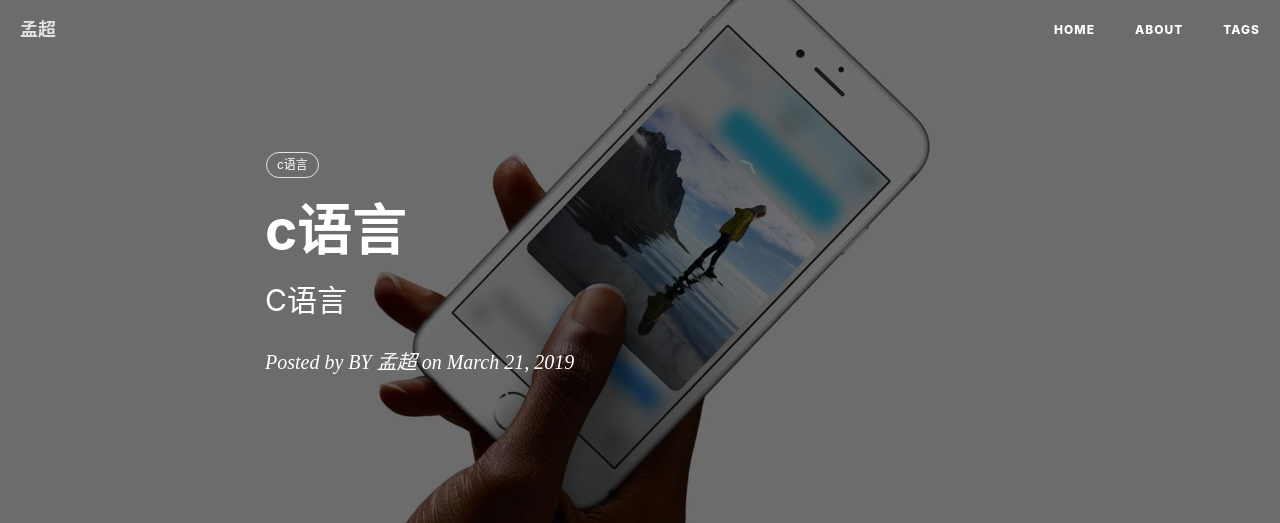
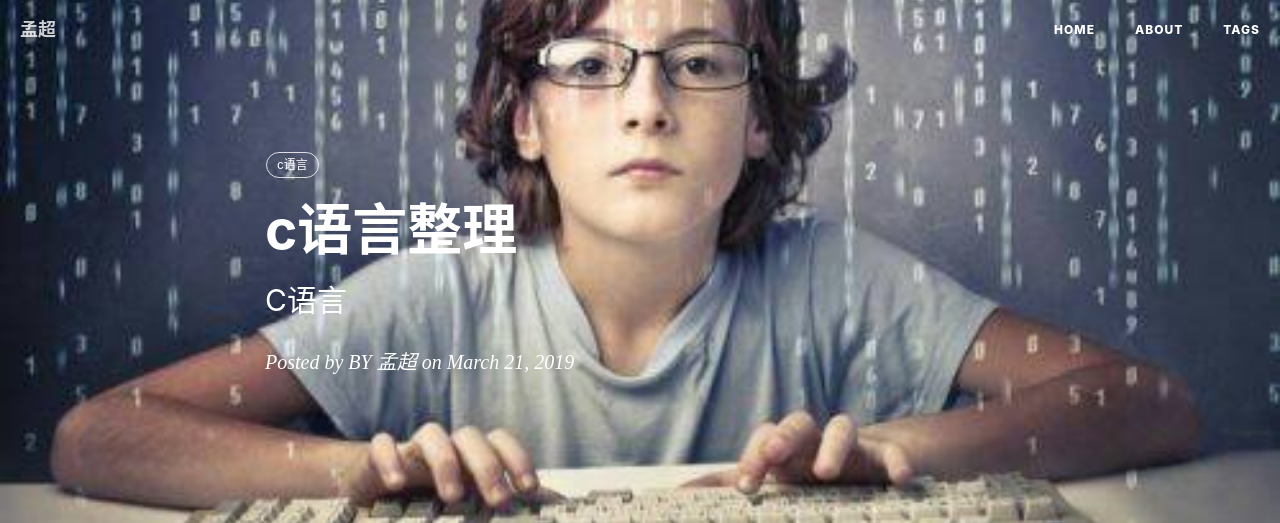
Before and after one commit to vzhan229/vzhan229.github.io, a Jekyll site: the page built from _posts/2019-03-21-c-language.md, in a window 1280 px wide. Shown: the top 523 px of the page. Built offline with Jekyll 4.4.1, drawn with Linux system fonts in a browser that asks for light colours; nearby versions of some CDN libraries; comment, search, counter and statistics services are not loaded; some of the changed text lies outside the part shown; grey boxes are pictures that could not be loaded.

Commit message:
更新文章

````diff
--- a/_posts/2019-03-21-c-language.md
+++ b/_posts/2019-03-21-c-language.md
@@ -1,10 +1,10 @@
 ---
 layout:     post
-title:      c语言
+title:      c语言整理
 subtitle:   C语言
 date:       2019-03-21
 author:     BY 孟超
-header-img: img/post-bg-ios9-web.jpg
+header-img: img/c.jpg
 catalog: 	 true
 tags:
     - c语言
@@ -24,7 +24,7 @@ tags:
 
 ### （1）补码的基础
 
-#### 计算机的基石补码
+**计算机的基石补码**
 
 对于一个字节（8 位），他所能表示的范围有多大呢？答案是共 256（2的八次方）种。 内存模型也和下图差不多，可以这样理解。（计算机中地址编码的基本单位是字节）
 
@@ -56,13 +56,13 @@ C语言规定float<=double <=long double 具体字节数由编译器决定（好
 
 
 
-#### 下面说一下浮点数类型中的那个坑
+**下面说一下浮点数类型中的那个坑**
 
 ① 在用这段代码的时候printf("%f",10/3);时，打印出来应该是0.000000，而不是3.333333
 
 应该这样做才对printf("%f",(float)10/3);必须强制类型转化一下才行。才能打印出来3..333333
 
-#### 浮点数与0的比较（浮点数的范围是无线趋近于0的）
+**浮点数与0的比较（浮点数的范围是无线趋近于0的）**
 
 ```c
 #include <stdio.h>
@@ -92,7 +92,7 @@ int main()
 
 这样才对，这叫修正值。
 
-#### const
+**const**
 
 下面说说const这货
 
@@ -117,7 +117,7 @@ int const * const pi ;这就是上边两种的综合了，都不可以修改.
 
 ### （3）类型转换
 
-#### 隐式类型转换
+**隐式类型转换**
 
 **算术转化**
 在进行运算时，以表达式中最长类型为主，将其他类型位据均转换成该类型 。默认转换的
@@ -125,7 +125,10 @@ int const * const pi ;这就是上边两种的综合了，都不可以修改.
 **赋值转化**
 整型和实型之间是可以相互赋值的。赋值的原则是，一个是加零，一个是去小数位。
 
-#### 强制类型转化
+**强制类型转化**
+
+
+
 int a=（int）3.333;
 
 ### （4）运算符优先级相关问题
@@ -518,6 +521,8 @@ export LD_LIBRARY_PATH=$LD_LIBRARY_PATH:/mnt/hgfs/Winshare/s5pv210/AdvancedC/4.6
 
 ### （16）static及extern详解
 
+
+
 ### static作用
 
  1、修饰变量
````
Also changed, not shown: other parts of _posts/2019-03-21-c-language.md (+2 -2 lines), img/c.jpg (added).
